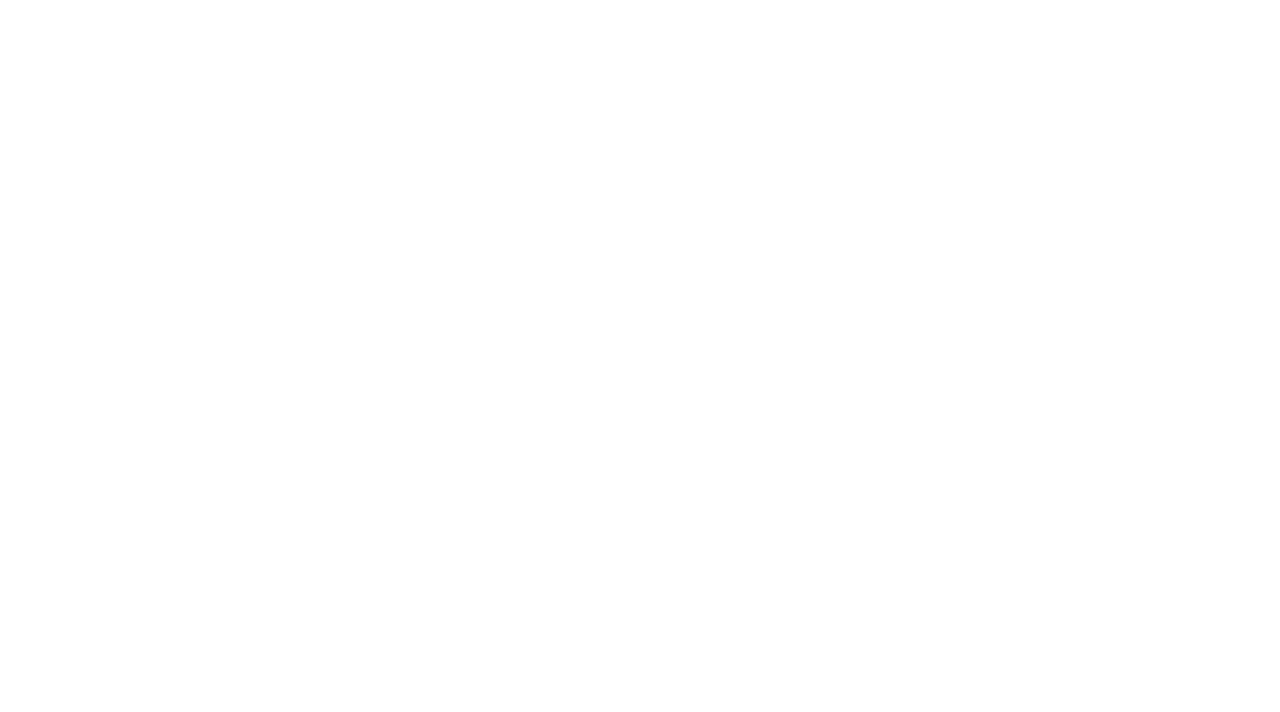
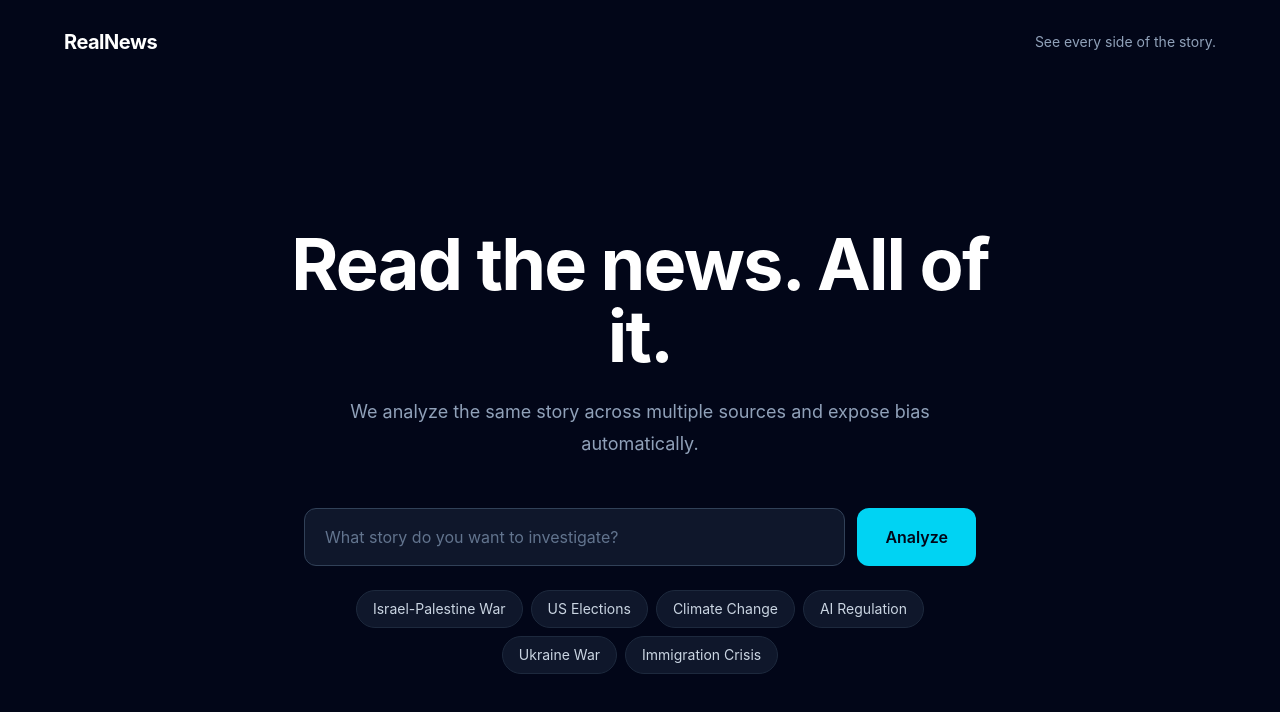
Before and after one commit to Martin-R-D/RealNews, a React (Vite) app in the folder client/: page / in a window 1280 px wide. Shown: the top 712 px of the page. Built offline with nearby package versions, Linux system fonts and the light colour scheme.

Commit message:
Add interactive Home page and pipeline UI

```diff
--- /dev/null
+++ b/client/src/components/AgentPipeline.jsx
@@ -0,0 +1,52 @@
+const sources = ['BBC', 'Al Jazeera', 'Fox News', 'Guardian', 'NYT']
+
+function Agent({ name, state, message }) {
+  const styles = {
+    waiting: 'border-dashed border-slate-700 text-slate-500',
+    active: 'border-blue-400 bg-blue-400/10 text-blue-300 animate-pulse',
+    done: 'border-green-400/60 bg-green-400/10 text-green-300',
+  }
+
+  return (
+    <div className={`rounded-xl border p-4 ${styles[state]}`}>
+      <div className="flex items-center justify-between gap-3">
+        <span className="font-medium">{name}</span>
+        {state === 'done' && <span aria-label="Done">✓</span>}
+      </div>
+      <p className="mt-2 text-sm">
+        {state === 'waiting' && 'Waiting...'}
+        {state === 'active' && (message || 'Active...')}
+        {state === 'done' && 'Done'}
+      </p>
+    </div>
+  )
+}
+
+function getState(events, name) {
+  const event = [...events].reverse().find((item) => item.agent === name)
+  return event
+    ? { status: event.status, message: event.message }
+    : { status: 'waiting' }
+}
+
+export default function AgentPipeline({ events = [] }) {
+  const pipeline = ['Orchestrator', 'Analyst', 'Judge']
+
+  return (
+    <div className="flex w-full flex-col gap-3">
+      <AgentState events={events} name={pipeline[0]} />
+      <div className="grid grid-cols-1 gap-3 sm:grid-cols-5">
+        {sources.map((source) => (
+          <AgentState key={source} events={events} name={source} />
+        ))}
+      </div>
+      <AgentState events={events} name={pipeline[1]} />
+      <AgentState events={events} name={pipeline[2]} />
+    </div>
+  )
+}
+
+function AgentState({ events, name }) {
+  const state = getState(events, name)
+  return <Agent name={name} state={state.status} message={state.message} />
+}
--- a/client/src/pages/HomePage.jsx
+++ b/client/src/pages/HomePage.jsx
@@ -1,3 +1,75 @@
+import { useState } from 'react'
+import { useNavigate } from 'react-router-dom'
+
+const topics = [
+  'Israel-Palestine War',
+  'US Elections',
+  'Climate Change',
+  'AI Regulation',
+  'Ukraine War',
+  'Immigration Crisis',
+]
+
 export default function HomePage() {
-  return null
+  const [topic, setTopic] = useState('')
+  const navigate = useNavigate()
+
+  function handleSubmit(event) {
+    event.preventDefault()
+    navigate('/results', { state: { topic: topic.trim() } })
+  }
+
+  return (
+    <main className="min-h-screen bg-slate-950 px-6 text-white">
+      <nav className="mx-auto flex max-w-6xl items-center justify-between py-7">
+        <span className="text-xl font-bold tracking-tight">RealNews</span>
+        <span className="text-sm text-slate-400">
+          See every side of the story.
+        </span>
+      </nav>
+
+      <section className="mx-auto flex max-w-3xl flex-col items-center pt-28 text-center sm:pt-36">
+        <h1 className="text-5xl font-bold tracking-tight sm:text-7xl">
+          Read the news. All of it.
+        </h1>
+        <p className="mt-6 max-w-2xl text-lg leading-8 text-slate-400">
+          We analyze the same story across multiple sources and expose bias
+          automatically.
+        </p>
+
+        <form
+          onSubmit={handleSubmit}
+          className="mt-12 flex w-full max-w-2xl flex-col gap-3 sm:flex-row"
+        >
+          <input
+            type="text"
+            value={topic}
+            onChange={(event) => setTopic(event.target.value)}
+            placeholder="What story do you want to investigate?"
+            aria-label="Topic to analyze"
+            className="min-w-0 flex-1 rounded-xl border border-slate-700 bg-slate-900 px-5 py-4 text-base text-white outline-none transition placeholder:text-slate-500 focus:border-cyan-400"
+          />
+          <button
+            type="submit"
+            className="rounded-xl bg-cyan-400 px-7 py-4 font-semibold text-slate-950 transition hover:bg-cyan-300"
+          >
+            Analyze
+          </button>
+        </form>
+
+        <div className="mt-6 flex max-w-2xl flex-wrap justify-center gap-2">
+          {topics.map((item) => (
+            <button
+              key={item}
+              type="button"
+              onClick={() => setTopic(item)}
+              className="rounded-full border border-slate-800 bg-slate-900 px-4 py-2 text-sm text-slate-300 transition hover:border-cyan-400 hover:text-cyan-300"
+            >
+              {item}
+            </button>
+          ))}
+        </div>
+      </section>
+    </main>
+  )
 }
```
